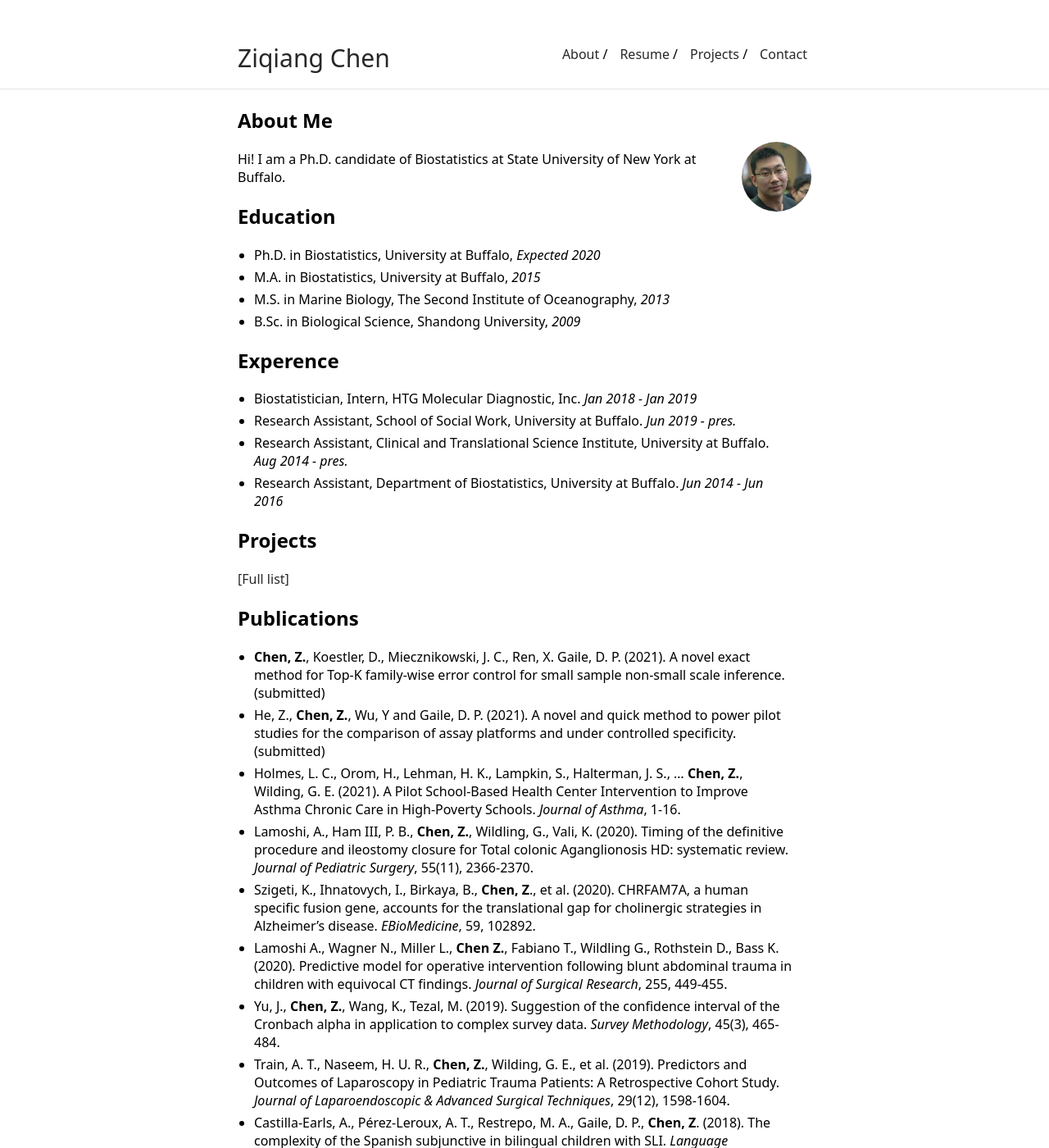
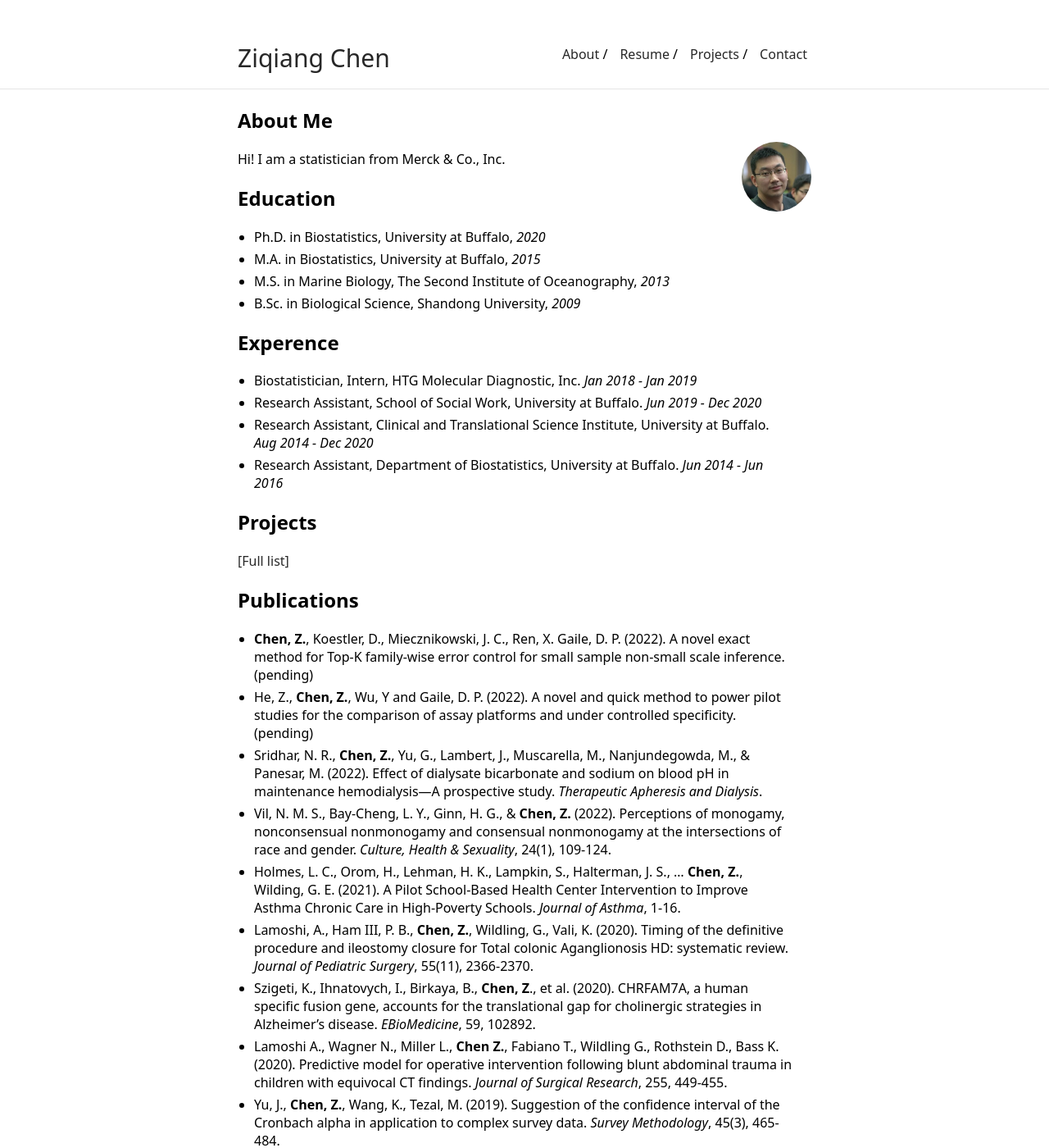
Before and after one commit to ziqiangc/ziqiangc.github.io, a Jekyll site: the page built from index.md, in a window 1280 px wide and 1400 px high. Shown: the whole window at 82% size. Built offline with Jekyll 4.4.1, drawn with Linux system fonts in a browser that asks for light colours; our own code applies the rules of GitHub Pages for plain Markdown files; some of the changed text lies outside the part shown.

Commit message:
Update the main page - 02/21/2023 - Introduction - Completed experence - Added 2 recent publication - Update the year of paper in progress

```diff
--- a/index.md
+++ b/index.md
@@ -6,10 +6,10 @@ layout: default
 
 <img class="profile-picture" src="0.jpg">
 
-Hi! I am a Ph.D. candidate of Biostatistics at State University of New York at Buffalo.
+Hi! I am a statistician from Merck & Co., Inc.
 
 ## Education
-- Ph.D. in Biostatistics, University at Buffalo, *Expected 2020*
+- Ph.D. in Biostatistics, University at Buffalo, *2020*
 - M.A. in Biostatistics, University at Buffalo, *2015*
 - M.S. in Marine Biology, The Second Institute of Oceanography, *2013*
 - B.Sc. in Biological Science, Shandong University, *2009*
@@ -17,8 +17,8 @@ Hi! I am a Ph.D. candidate of Biostatistics at State University of New York at B
 
 ## Experence
 - Biostatistician, Intern, HTG Molecular Diagnostic, Inc. *Jan 2018 - Jan 2019*
-- Research Assistant, School of Social Work, University at Buffalo. *Jun 2019 - pres.*
-- Research Assistant, Clinical and Translational Science Institute, University at Buffalo. *Aug 2014 - pres.*
+- Research Assistant, School of Social Work, University at Buffalo. *Jun 2019 - Dec 2020*
+- Research Assistant, Clinical and Translational Science Institute, University at Buffalo. *Aug 2014 - Dec 2020*
 - Research Assistant, Department of Biostatistics, University at Buffalo. *Jun 2014 - Jun 2016*
 
 ## Projects
@@ -27,8 +27,10 @@ Hi! I am a Ph.D. candidate of Biostatistics at State University of New York at B
 
 
 ## Publications
-- **Chen, Z.**, Koestler, D., Miecznikowski, J. C., Ren, X. Gaile, D. P. (2021). A novel exact method for Top-K family-wise error control for small sample non-small scale inference. (submitted)
-- He, Z., **Chen, Z.**, Wu, Y and Gaile, D. P. (2021). A novel and quick method to power pilot studies for the comparison of assay platforms and under controlled specificity. (submitted)
+- **Chen, Z.**, Koestler, D., Miecznikowski, J. C., Ren, X. Gaile, D. P. (2022). A novel exact method for Top-K family-wise error control for small sample non-small scale inference. (pending)
+- He, Z., **Chen, Z.**, Wu, Y and Gaile, D. P. (2022). A novel and quick method to power pilot studies for the comparison of assay platforms and under controlled specificity. (pending)
+- Sridhar, N. R., **Chen, Z.**, Yu, G., Lambert, J., Muscarella, M., Nanjundegowda, M., & Panesar, M. (2022). Effect of dialysate bicarbonate and sodium on blood pH in maintenance hemodialysis—A prospective study. *Therapeutic Apheresis and Dialysis*.
+- Vil, N. M. S., Bay-Cheng, L. Y., Ginn, H. G., & **Chen, Z.** (2022). Perceptions of monogamy, nonconsensual nonmonogamy and consensual nonmonogamy at the intersections of race and gender. *Culture, Health & Sexuality*, 24(1), 109-124.
 - Holmes, L. C., Orom, H., Lehman, H. K., Lampkin, S., Halterman, J. S., ... **Chen, Z.**, Wilding, G. E. (2021). A Pilot School-Based Health Center Intervention to Improve Asthma Chronic Care in High-Poverty Schools. *Journal of Asthma*, 1-16.
 - Lamoshi, A., Ham III, P. B., **Chen, Z.**, Wildling, G., Vali, K. (2020). Timing of the definitive procedure and ileostomy closure for Total colonic Aganglionosis HD: systematic review. *Journal of Pediatric Surgery*, 55(11), 2366-2370.
 - Szigeti, K., Ihnatovych, I., Birkaya, B., **Chen, Z**., et al. (2020). CHRFAM7A, a human specific fusion gene, accounts for the translational gap for cholinergic strategies in Alzheimer’s disease. *EBioMedicine*, 59, 102892.
```
Also changed, not shown: other parts of index.md (+3 -2 lines), 2 other files.
